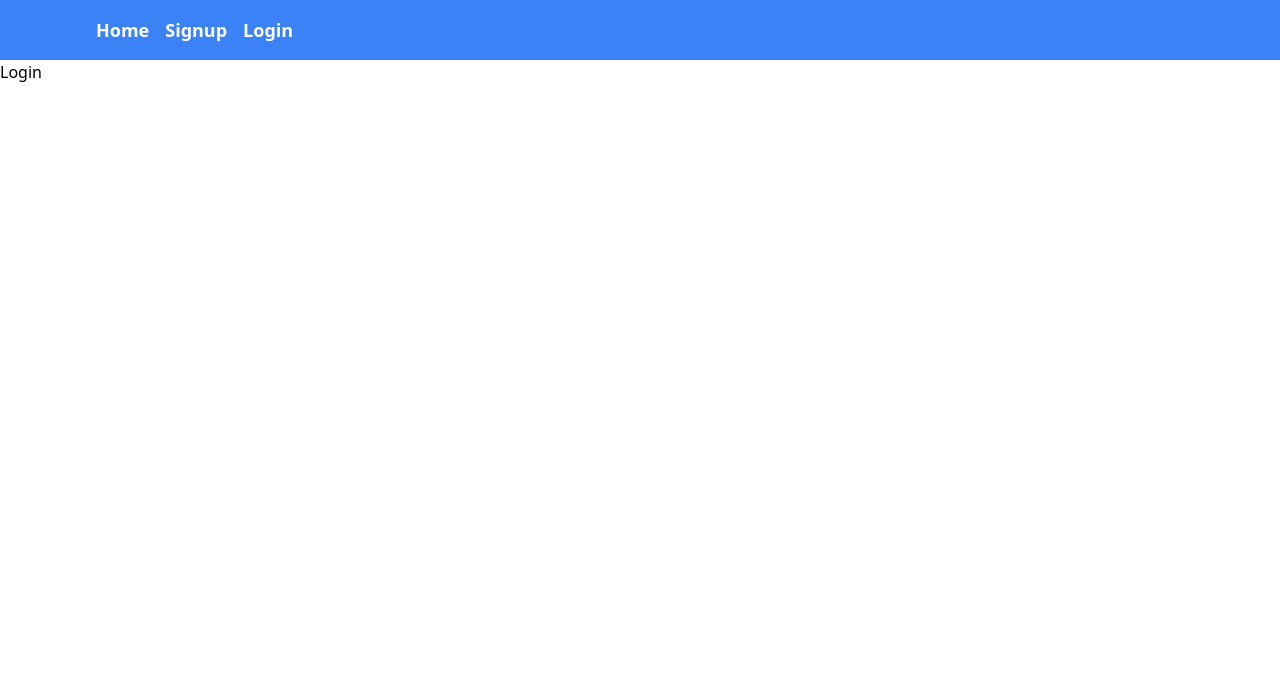
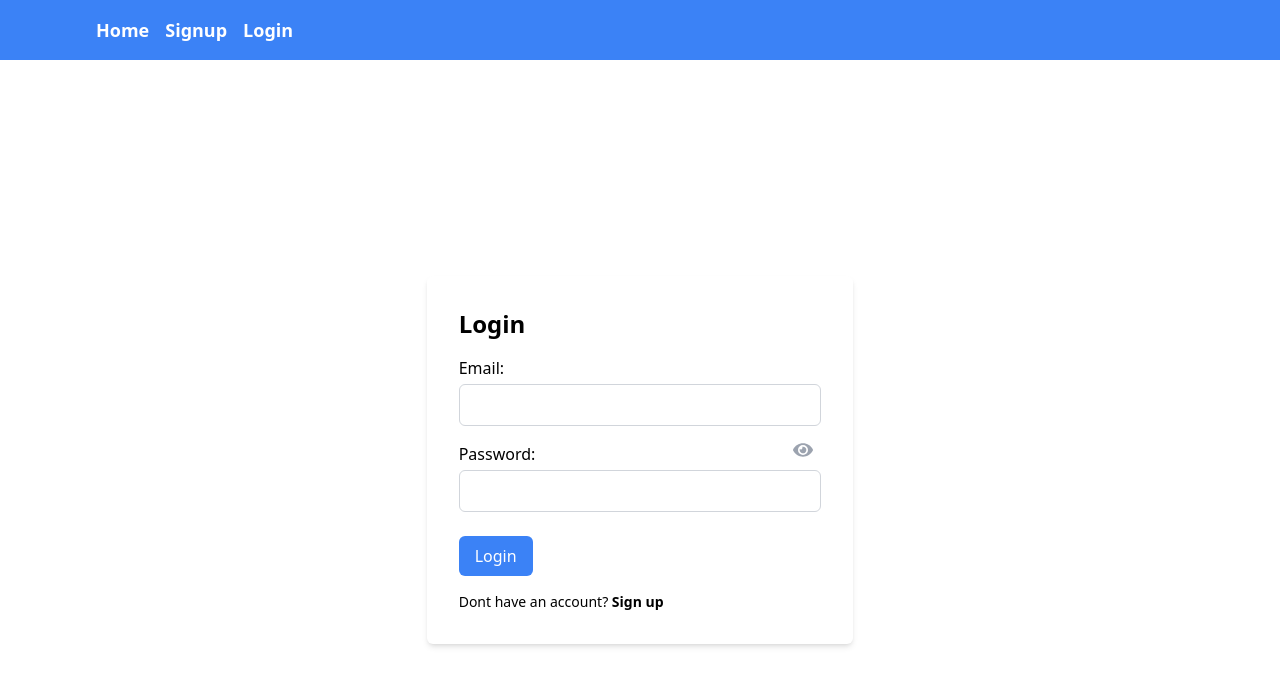
Before and after one commit to Arindam300695/Sharpener-Expense-Tracker, a React (Vite) app in the folder client/: page /login in a window 1280 px wide. Shown: the top 686 px of the page. Built offline with nearby package versions, Linux system fonts and the light colour scheme.

Commit message:
creating login screen frontend done

```diff
--- a/client/src/pages/Login.jsx
+++ b/client/src/pages/Login.jsx
@@ -1,14 +1,101 @@
 /** @format */
 
-import React from "react";
 import Navbar from "../components/Navbar";
+import { useState } from "react";
+import axios from "axios";
+import { toast } from "react-toastify";
+import { FaEye, FaEyeSlash } from "react-icons/fa";
+import { Link } from "react-router-dom";
 
 const Login = () => {
+	const [email, setEmail] = useState("");
+	const [password, setPassword] = useState("");
+	const [showPassword, setShowPassword] = useState(false);
+
+	const handleSubmit = async (e) => {
+		e.preventDefault();
+
+		try {
+			const response = await axios.post("/api/login", {
+				email,
+				password,
+			});
+			const data = response.data;
+			console.log(data);
+			// Display success message
+			// toast.success("Login successful");
+			// Handle the response from the backend API
+		} catch (error) {
+			toast.error(error.meassage); // Display error message
+			// Handle error
+		}
+	};
+
+	const togglePasswordVisibility = () => {
+		setShowPassword(!showPassword);
+	};
+
 	return (
-		<div>
+		<>
 			<Navbar />
-			Login
-		</div>
+			<div className="flex items-center justify-center h-screen">
+				<form
+					onSubmit={handleSubmit}
+					className="w-1/3 p-8 bg-white rounded-md shadow-md"
+				>
+					<h2 className="mb-4 text-2xl font-bold">Login</h2>
+					<div className="mb-4">
+						<label htmlFor="email" className="block mb-1">
+							Email:
+						</label>
+						<input
+							type="email"
+							id="email"
+							value={email}
+							onChange={(e) => setEmail(e.target.value)}
+							className="w-full px-3 py-2 border border-gray-300 rounded-md"
+							required
+						/>
+					</div>
+					<div className="relative mb-6">
+						<label htmlFor="password" className="block mb-1">
+							Password:
+						</label>
+						<input
+							type={showPassword ? "text" : "password"}
+							id="password"
+							value={password}
+							onChange={(e) => setPassword(e.target.value)}
+							className="w-full px-3 py-2 pr-10 border border-gray-300 rounded-md"
+							required
+						/>
+						<button
+							type="button"
+							onClick={togglePasswordVisibility}
+							className="absolute transform -translate-y-1/2 right-2 top-2"
+						>
+							{showPassword ? (
+								<FaEyeSlash className="w-5 h-5 text-gray-400 cursor-pointer hover:text-gray-600" />
+							) : (
+								<FaEye className="w-5 h-5 text-gray-400 cursor-pointer hover:text-gray-600" />
+							)}
+						</button>
+					</div>
+					<button
+						type="submit"
+						className="px-4 py-2 text-white bg-blue-500 rounded-md"
+					>
+						Login
+					</button>
+					<p className="mt-4 text-sm">
+						Dont have an account?{" "}
+						<Link to="/signup" className="font-semibold">
+							Sign up
+						</Link>
+					</p>
+				</form>
+			</div>
+		</>
 	);
 };
 
--- a/client/src/pages/Signup.jsx
+++ b/client/src/pages/Signup.jsx
@@ -4,6 +4,7 @@ import Navbar from "../components/Navbar";
 import { useState } from "react";
 import { toast } from "react-toastify";
 import { FaEye, FaEyeSlash } from "react-icons/fa";
+import { Link } from "react-router-dom";
 
 const Signup = () => {
 	const [name, setName] = useState("");
@@ -102,6 +103,12 @@ const Signup = () => {
 					>
 						Sign Up
 					</button>
+					<p className="mt-4 text-sm">
+						Already have an account?{" "}
+						<Link to="/login" className="font-semibold">
+							Login
+						</Link>
+					</p>
 				</form>
 			</div>
 		</>
```
